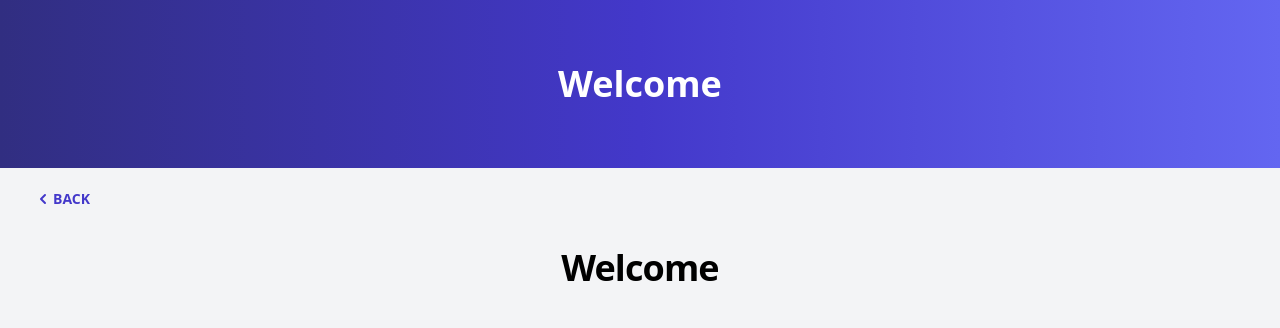
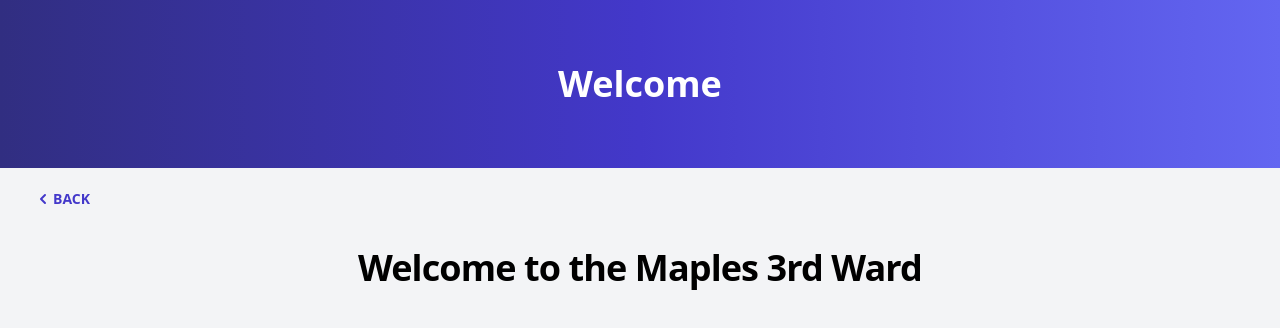
Before and after one commit to snicol21/ourwardapp, a Next.js app: page /welcome in a window 1280 px wide. Shown: the top 328 px of the page. Built offline with nearby package versions, Linux system fonts and the light colour scheme; a web font is replaced by a local one.

Commit message:
change header text for these stubbed out subpages

```diff
--- a/pages/temple-and-family-history.tsx
+++ b/pages/temple-and-family-history.tsx
@@ -17,7 +17,7 @@ function TempleAndFamilyHistory() {
           <Icon name="chevron-left" />
           <span className="mr-2 text-sm uppercase font-semibold">Back</span>
         </Button>
-        <SectionHeader title="Temple &amp; Family History" />
+        <SectionHeader title="Our mission for Temple &amp; Family History" />
       </Layout>
     </>
   )
--- a/pages/welcome.tsx
+++ b/pages/welcome.tsx
@@ -17,7 +17,7 @@ function Welcome() {
           <Icon name="chevron-left" />
           <span className="mr-2 text-sm uppercase font-semibold">Back</span>
         </Button>
-        <SectionHeader title="Welcome" />
+        <SectionHeader title="Welcome to the Maples 3rd Ward" />
       </Layout>
     </>
   )
```
